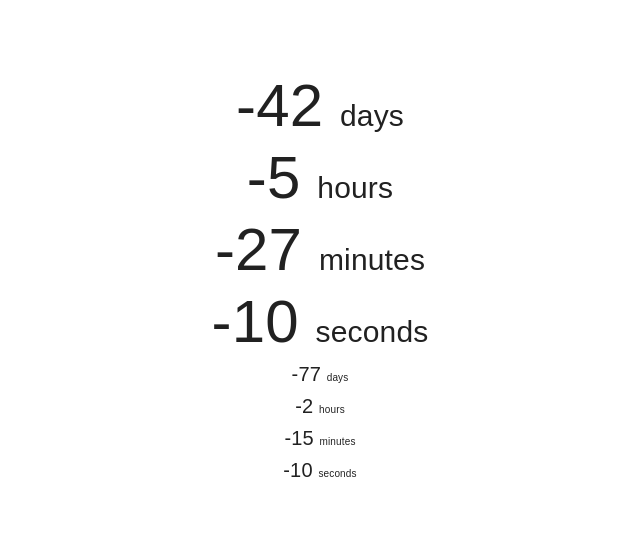
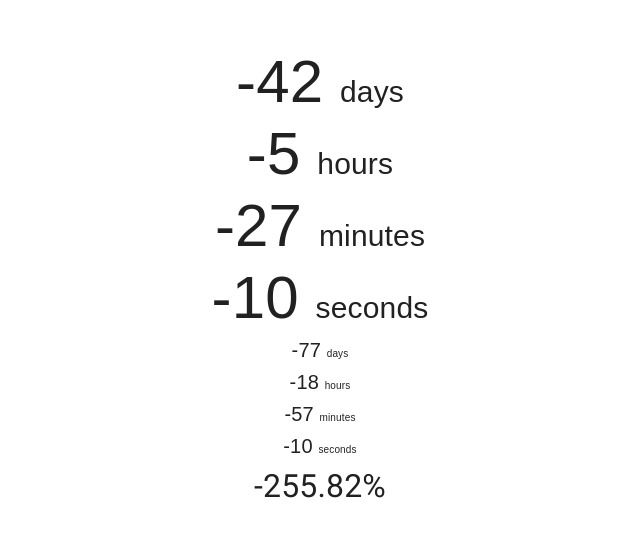
Before and after one commit to DrewJohnsonGT/countup, a React (Vite) app: page / in a window 1280 px wide. Shown: the part 122-658 px from the top of the page, without its empty margins (320-960 px from the left). Built offline with nearby package versions, Linux system fonts and the light colour scheme.

Commit message:
Reset and add percentage to track with month

```diff
--- a/src/pages/Home/index.tsx
+++ b/src/pages/Home/index.tsx
@@ -5,6 +5,9 @@ import { withHookHoc } from 'util/withHookHoc';
 import { HomeComponentProps, useHomeLogic } from './useHomeLogic';
 
 const useStyles = makeStyles()(() => ({
+  percent: {
+    fontSize: '2rem',
+  },
   root: {
     alignItems: 'center',
     display: 'flex',
@@ -14,12 +17,16 @@ const useStyles = makeStyles()(() => ({
   },
 }));
 
-export const HomeComponent = ({ timeSince }: HomeComponentProps) => {
+export const HomeComponent = ({
+  percentOfAMonth,
+  timeSince,
+}: HomeComponentProps) => {
   const { classes } = useStyles();
   return (
     <Box className={classes.root}>
       <TimeSinceDisplay {...timeSince?.[0]} />
       <TimeSinceDisplay {...timeSince?.[1]} size="h6" />
+      <Box className={classes.percent}>{percentOfAMonth}%</Box>
     </Box>
   );
 };
--- a/src/pages/Home/useHomeLogic.ts
+++ b/src/pages/Home/useHomeLogic.ts
@@ -3,8 +3,16 @@ import { TimeSince } from 'types';
 
 const TIMES = [
   new Date('Tue May 30 2023 00:00:00 GMT-0400 (Eastern Daylight Time)'),
-  new Date('Mon Jul 03 2023 20:48:00 GMT-0400 (Eastern Daylight Time)'),
+  new Date('Tue Jul 04 2023 13:30:00 GMT-0400 (Eastern Daylight Time)'),
 ];
+
+const getPercentageOfAMonth = (date: Date) => {
+  const currentDate = new Date();
+  const ms = currentDate.getTime() - date.getTime();
+  const month = 1000 * 60 * 60 * 24 * 30;
+  const percentage = (ms / month) * 100;
+  return Math.round(percentage * 100) / 100;
+};
 
 export const useHomeLogic = () => {
   const [timeSince, setTimeSince] = useState<TimeSince[]>();
@@ -28,6 +36,7 @@ export const useHomeLogic = () => {
   }, []);
 
   return {
+    percentOfAMonth: getPercentageOfAMonth(TIMES[1]),
     timeSince,
   };
 };
```
